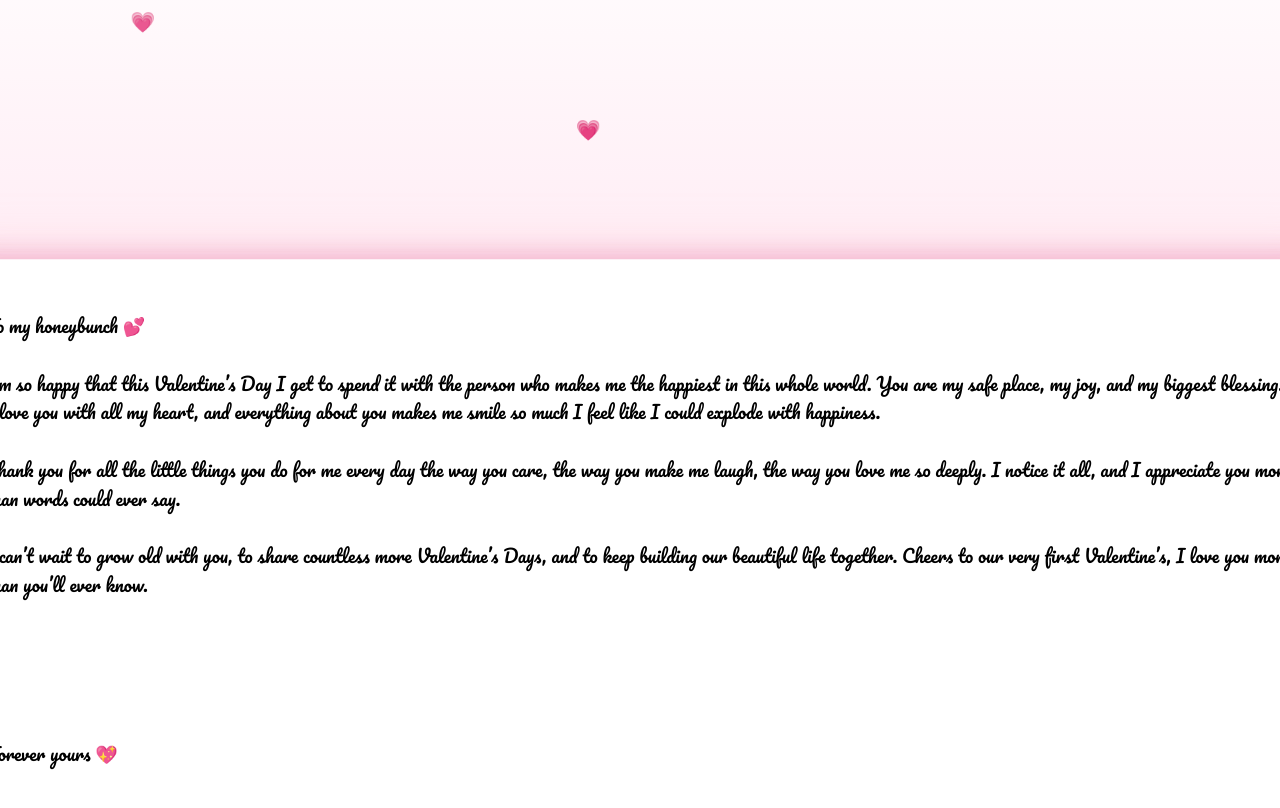
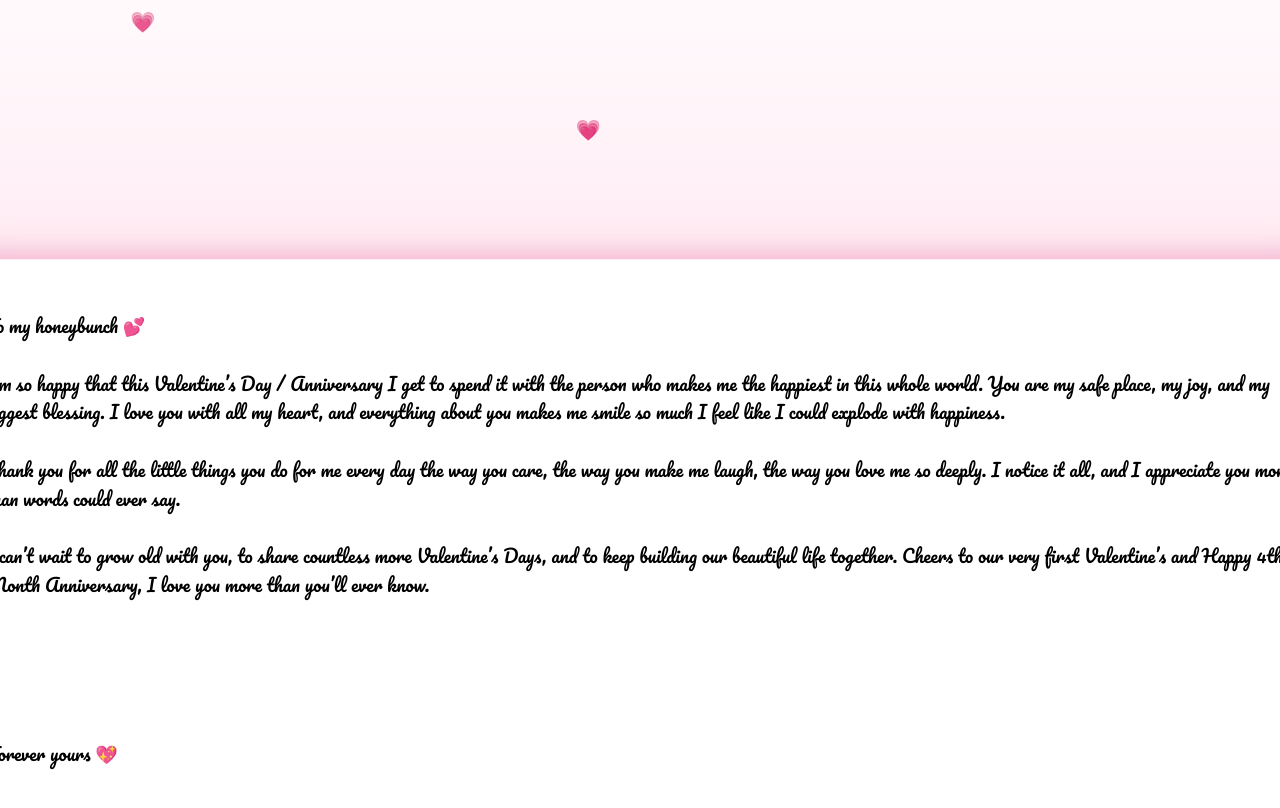
Before and after one commit to Dev-Priyashna/envelope, a plain HTML site: page index.html in a window 1280 px wide. Shown: the part 934-1742 px from the top of the page. Drawn offline with Linux system fonts and the light colour scheme; a script that the page names is missing.

Commit message:
Modify Valentine's message for anniversary celebration
Updated the Valentine's message

```diff
--- a/index.html
+++ b/index.html
@@ -23,14 +23,14 @@
       <p>
         To my honeybunch 💕<br><br>
 
-        I’m so happy that this Valentine’s Day I get to spend it with the person who makes me the happiest in this whole world.
+        I’m so happy that this Valentine’s Day / Anniversary I get to spend it with the person who makes me the happiest in this whole world.
         You are my safe place, my joy, and my biggest blessing. I love you with all my heart, and everything about you makes me smile so much I feel like I could explode with happiness.
         <br><br>
         Thank you for all the little things you do for me every day the way you care, the way you make me laugh, the way you love me so deeply.
         I notice it all, and I appreciate you more than words could ever say.
         <br><br>
         I can’t wait to grow old with you, to share countless more Valentine’s Days, and to keep building our beautiful life together.
-        Cheers to our very first Valentine’s, I love you more than you’ll ever know.
+        Cheers to our very first Valentine’s and Happy 4th Month Anniversary, I love you more than you’ll ever know.
 
         <div class="tenor-gif-embed kiss-gif"
             data-postid="16848068541201977632"
```
